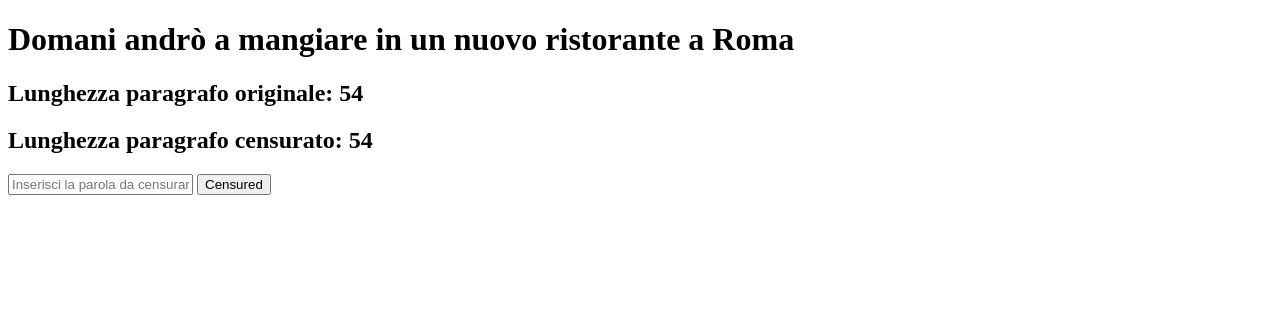
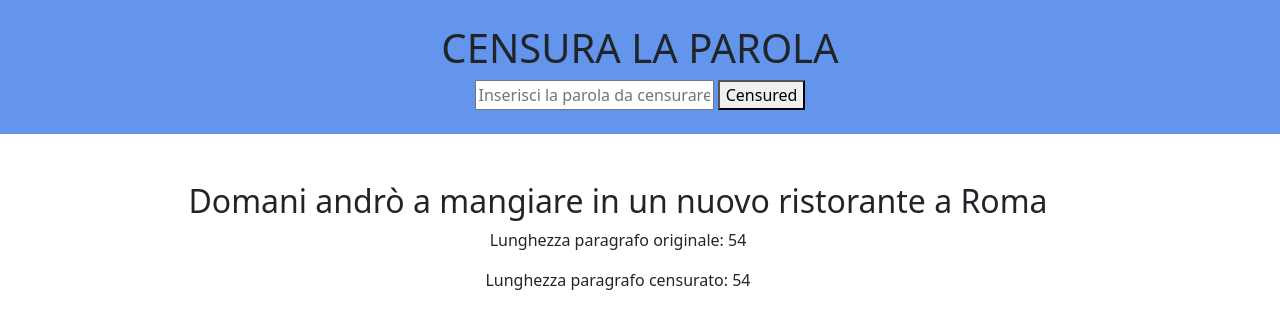
Before and after one commit to Aleandro2119/php-badwords, a PHP site: page /?word=1 in a window 1280 px wide. Shown: the top 329 px of the page. Run offline with PHP 8.4, Linux system fonts and the light colour scheme.

Commit message:
Add style

```diff
--- a/index.php
+++ b/index.php
@@ -22,19 +22,24 @@ $censured_length = strlen($censured);
     <meta charset="UTF-8">
     <meta http-equiv="X-UA-Compatible" content="IE=edge">
     <meta name="viewport" content="width=device-width, initial-scale=1.0">
+    <link href="https://cdn.jsdelivr.net/npm/bootstrap@5.1.3/dist/css/bootstrap.min.css" rel="stylesheet" integrity="sha384-1BmE4kWBq78iYhFldvKuhfTAU6auU8tT94WrHftjDbrCEXSU1oBoqyl2QvZ6jIW3" crossorigin="anonymous">
+    <link rel="stylesheet" href="style.css">
     <title>PHP-BADWORDS</title>
 </head>
 
 <body>
-    <main>
-        <h1><?php echo $censured ?></h1>
-        <h2><?php echo "Lunghezza paragrafo originale: $paragraph_length"; ?></h2>
-        <h2><?php echo "Lunghezza paragrafo censurato: $censured_length"; ?></h2>
+    <header class="p-4 text-center">
+        <h1>CENSURA LA PAROLA</h1>
 
         <form method="get">
-            <input type="text" placeholder="Inserisci la parola da censurare" name="word">
+            <input type="text" placeholder="Inserisci la parola da censurare..." name="word">
             <button type="submit">Censured</button>
         </form>
+    </header>
+    <main class="container text-center m-5">
+        <h2><?php echo $censured ?></h2>
+        <p><?php echo "Lunghezza paragrafo originale: $paragraph_length"; ?></p>
+        <p><?php echo "Lunghezza paragrafo censurato: $censured_length"; ?></p>
     </main>
 </body>
 
--- /dev/null
+++ b/style.css
@@ -0,0 +1,3 @@
+header{
+    background-color: cornflowerblue;
+}
```
